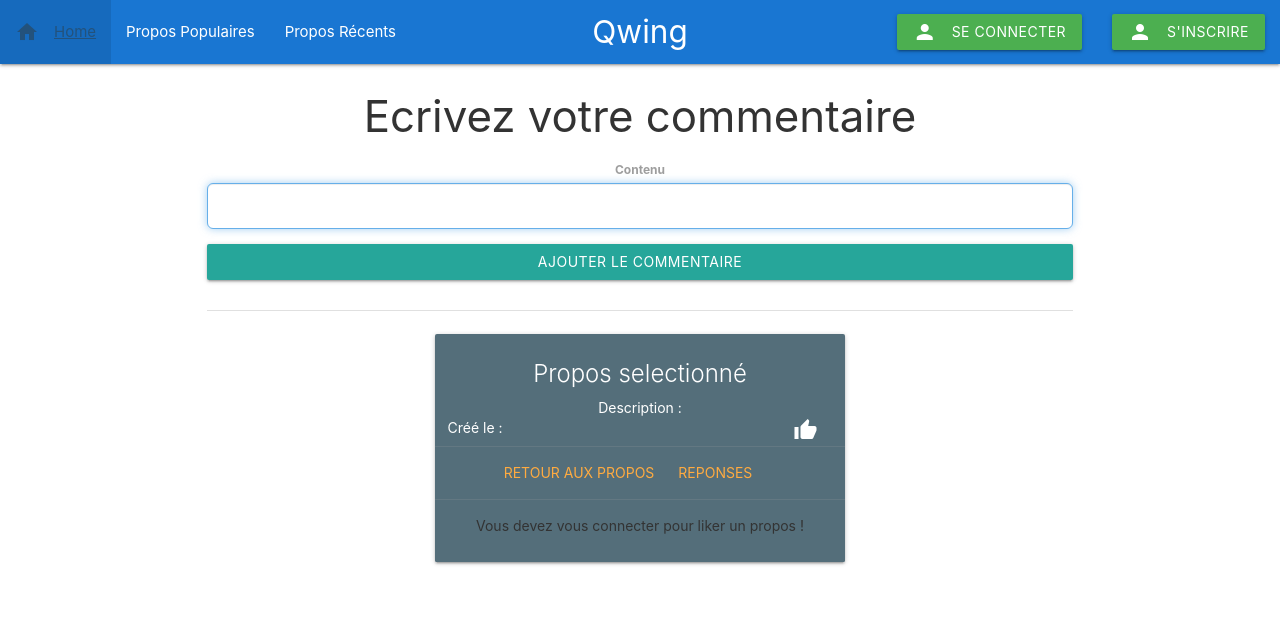
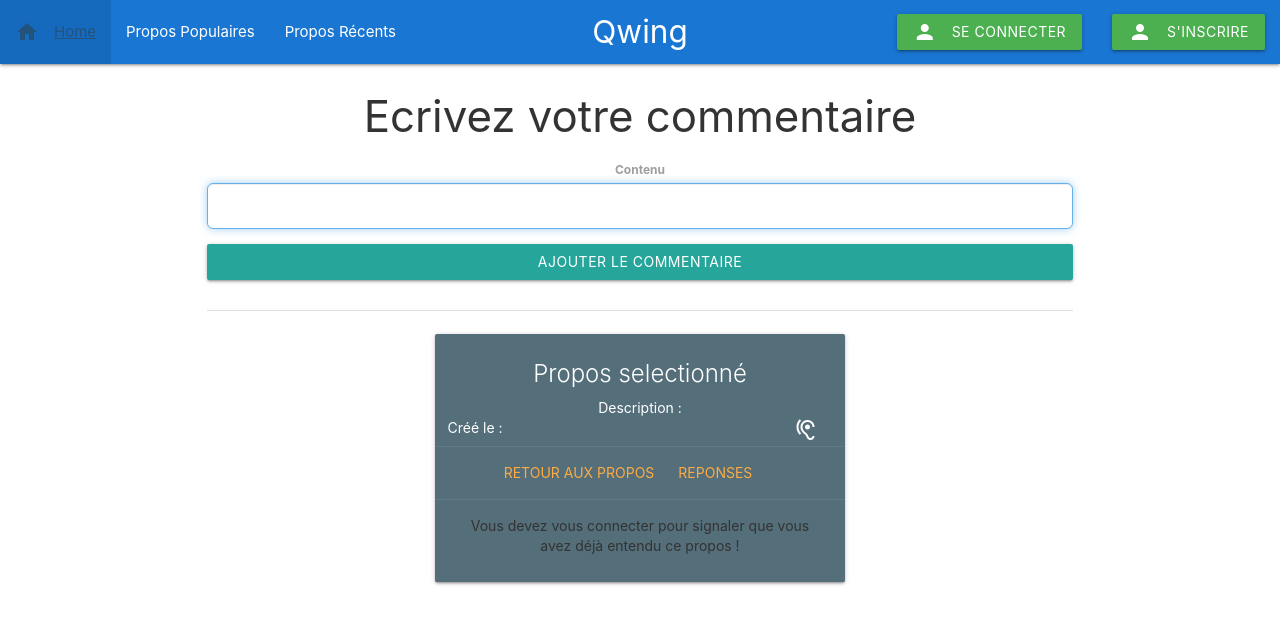
Before and after one commit to ArthurLeblanc/qwing, a React (Create React App) app in the folder client/: page /1/commentaire in a window 1280 px wide. Shown: the top 624 px of the page. Built offline with nearby package versions, Linux system fonts and the light colour scheme; no server answers.

Commit message:
Update like / dislike

```diff
--- a/client/src/components/Commentaire/Commentaire.js
+++ b/client/src/components/Commentaire/Commentaire.js
@@ -167,7 +167,7 @@ export class Commentaire extends React.Component {
                   <p>Description : {propos.contenu}</p>
                   <div className="row" style={{marginBottom: -20}}>
                     <span className= "bottom left">Créé le :  {propos.created_at}</span>
-                    <span className= "bottom right"><i className="material-icons left">thumb_up</i> {propos.likes}</span>
+                    <span className= "bottom right"><i className="material-icons left">hearing</i> {propos.likes}</span>
 							    </div>
                 </div>
                 <div className="card-action">
@@ -178,10 +178,10 @@ export class Commentaire extends React.Component {
                   {
                     blogged? (
                       <Button onClick={() => this.like(propos._id)} block bsSize="large" type="submit">
-                        Like
+                        Déjà entendu !
                       </Button>
                       ) : (
-                        <p> Vous devez vous connecter pour liker un propos ! </p>
+                        <p> Vous devez vous connecter pour signaler que vous avez déjà entendu ce propos ! </p>
                       )
                   }
                 </div>
--- a/client/src/components/Dashboard/Dashboard.js
+++ b/client/src/components/Dashboard/Dashboard.js
@@ -145,7 +145,7 @@ export class Dashboard extends React.Component {
 							  <p>Description : {propos.contenu}</p>
 							  <div className="row" style={{marginBottom: -20}}>
 							  <span className= "bottom left">Créé le :  {propos.created_at.substring(0,10)}</span>
-							  <span className= "bottom right"><i className="material-icons left">thumb_up</i> {propos.likes}</span>
+							  <span className= "bottom right"><i className="material-icons left">hearing</i> {propos.likes}</span>
 							</div>
                           </div>
                           <div className="card-action">
@@ -156,10 +156,10 @@ export class Dashboard extends React.Component {
 							{
 								blogged ? (
 									<Button onClick={() => this.like(propos._id)} block bsSize="large" type="submit">
-										Like
+										Déjà entendu !
 									</Button>
 								) : (
-									<p> Vous devez vous connecter pour liker un propos ! </p>
+									<p> Vous devez vous connecter pour pour signaler que vous avez déjà entendu ce propos ! </p>
 								)
 							}
                           </div>
--- a/client/src/components/ListeAimee/ListeAimee.js
+++ b/client/src/components/ListeAimee/ListeAimee.js
@@ -35,7 +35,7 @@ export class ListeAimee extends React.Component {
     return (
 		<div className="Liste">
 		<Header />
-		  <h2>Liste des propos aimés</h2>
+		  <h2>Liste des propos entendus</h2>
 		  {
             proposAimes.map
               ( (propos, i) =>
@@ -51,7 +51,7 @@ export class ListeAimee extends React.Component {
 							  <span className="card-title"> {propos.contenu} </span>
 							  <div className="row" style={{marginBottom: -20}}>
 							  <span className= "bottom left">Créé le :  {propos.created_at.substring(0,10)}</span>
-							  <span className= "bottom right"><i className="material-icons left">thumb_up</i> {propos.likes}</span>
+							  <span className= "bottom right"><i className="material-icons left">hearing</i> {propos.likes}</span>
 							</div>
                           </div>
                           <div className="card-action">
--- a/client/src/components/Permanent/Header.js
+++ b/client/src/components/Permanent/Header.js
@@ -33,7 +33,7 @@ export class Header extends React.Component {
             }
             loginComponent = (
                 <SplitButton title="Mon compte" id="split-button-pull-right">
-                    <MenuItem href="/listeAimee">Mes propos aimés</MenuItem>
+                    <MenuItem href="/listeAimee">Propos déjà entendus</MenuItem>
                     <MenuItem href="/account">Mes infos personnelles</MenuItem>
                     <MenuItem onClick={this.disconnect}>Se déconnecter</MenuItem>
                 </SplitButton>
--- a/client/src/components/Propos/Propos.js
+++ b/client/src/components/Propos/Propos.js
@@ -133,7 +133,7 @@ export class Propos extends React.Component {
 							  <span className="card-title"> {propos.contenu} </span>
 							  <div className="row" style={{marginBottom: -20}}>
 							  <span className= "bottom left">Créé le :  {propos.created_at.substring(0,10)}</span>
-							  <span className= "bottom right"><i className="material-icons left">thumb_up</i> {propos.likes}</span>
+							  <span className= "bottom right"><i className="material-icons left">hearing</i> {propos.likes}</span>
 							</div>
                           </div>
                           <div className="card-action">
@@ -147,7 +147,7 @@ export class Propos extends React.Component {
 										Like
 									</Button>
 								) : (
-									<p> Vous devez vous connecter pour liker un propos ! </p>
+									<p> Vous devez vous connecter pour signaler que vous avez déjà entendu ce propos ! </p>
 								)
 							}
                           </div>
--- a/client/src/components/ProposRecents/ProposRecents.js
+++ b/client/src/components/ProposRecents/ProposRecents.js
@@ -111,7 +111,7 @@ export class ProposRecents extends React.Component {
 							  <span className="card-title"> {propos.contenu} </span>
 							  <div className="row" style={{marginBottom: -20}}>
 							  <span className= "bottom left">Créé le :  {propos.created_at.substring(0,10)}</span>
-							  <span className= "bottom right"><i className="material-icons left">thumb_up</i> {propos.likes}</span>
+							  <span className= "bottom right"><i className="material-icons left">hearing</i> {propos.likes}</span>
 							</div>
                           </div>
                           <div className="card-action">
@@ -125,7 +125,7 @@ export class ProposRecents extends React.Component {
 										Like
 									</Button>
 								) : (
-									<p> Vous devez vous connecter pour liker un propos ! </p>
+									<p> Vous devez vous connecter pour signaler que vous avez déjà entendu ce propos ! </p>
 								)
 							}
                           </div>
--- a/client/src/components/Reponse/Reponse.js
+++ b/client/src/components/Reponse/Reponse.js
@@ -201,7 +201,7 @@ export class Reponse extends React.Component {
                   <p>Description : {propos.contenu}</p>
                   <div className="row" style={{marginBottom: -20}}>
                     <span className= "bottom left">Créé le :  {propos.created_at}</span>
-                    <span className= "bottom right"><i className="material-icons left">thumb_up</i> {propos.likes}</span>
+                    <span className= "bottom right"><i className="material-icons left">hearing</i> {propos.likes}</span>
 							    </div>
                 </div>
                 <div className="card-action">
@@ -215,7 +215,7 @@ export class Reponse extends React.Component {
                         Like
                       </Button>
                     ) : (
-                      <p> Vous devez vous connecter pour liker un propos ! </p>
+                      <p> Vous devez vous connecter pour signaler que vous avez déjà entendu ce propos ! </p>
                     )
                   }
                 </div>
```
Also changed, not shown: client/src/Pages/Accueil.html (deleted, +0 -39 lines), client/src/Pages/ProposDetail.html (deleted), client/src/Pages/ProposListe.html (deleted), client/src/Pages/ReponseDetail.html (deleted), client/src/Pages/ReponsesListe.html (deleted).
